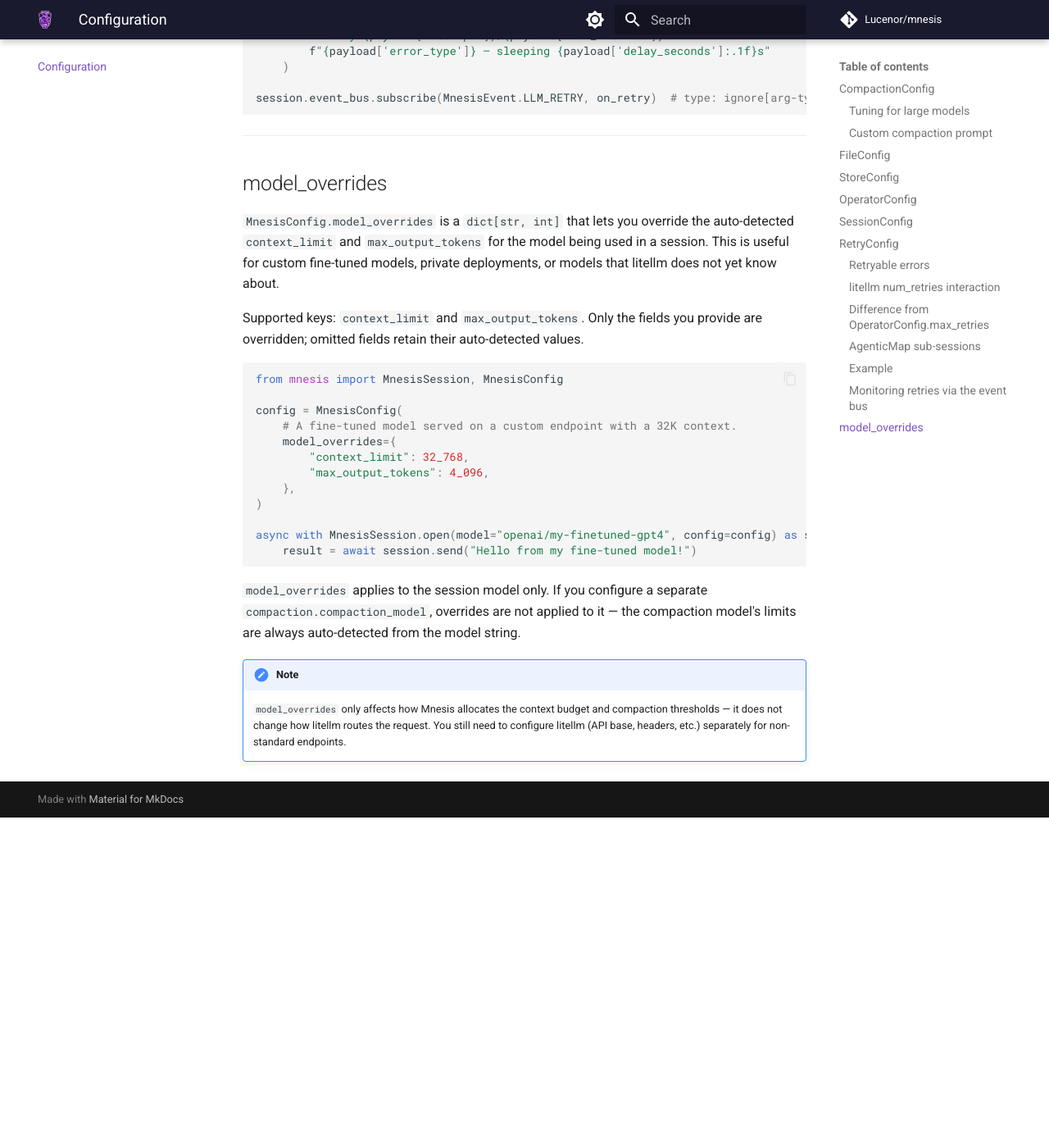
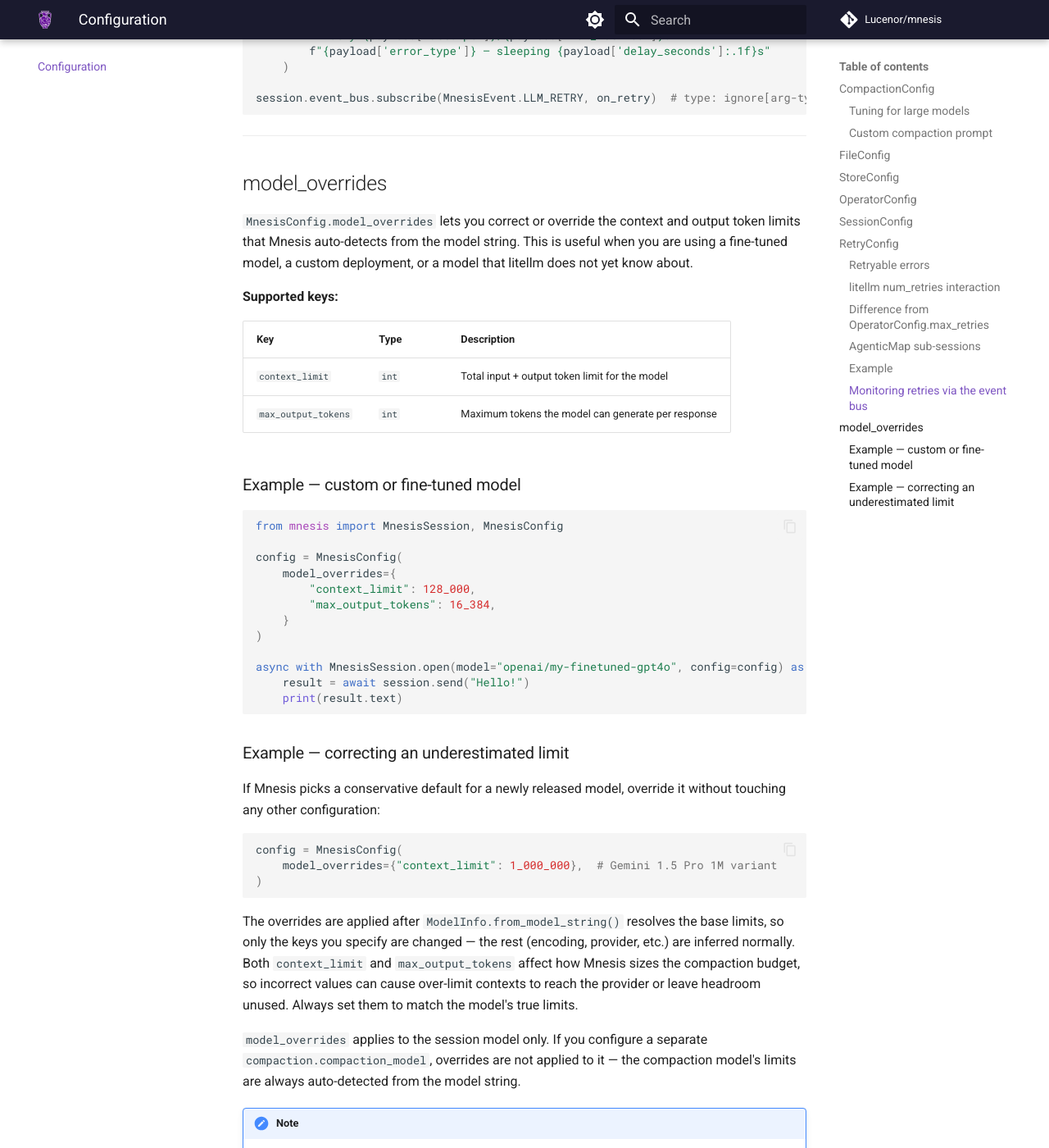
Before and after one commit to Lucenor/mnesis, an MkDocs documentation site: the page built from docs/configuration.md, in a window 1280 px wide and 1400 px high, scrolled down 5465 px. Shown: the whole window at 82% size. Built offline with MkDocs 1.6.1 and Material for MkDocs 9.7.7, drawn with Linux system fonts in a browser that asks for light colours; comment, search, counter and statistics services are not loaded; before the commit the page ends 6462 px from its top, so only the background shows below that; some of the changed text lies outside the part shown.

Commit message:
docs: document read_only=True behavior and model_overrides for 0.3.0
- operators.md: replace the NotImplementedError caveat on AgenticMap
  read_only=True with the implemented behavior: sub-sessions receive
  tools=None, enabling multi-turn reasoning without tool access; document
  the tools-stripped-with-warning edge case

- configuration.md: add model_overrides section with supported keys table,
  two concrete code examples (custom fine-tuned model, correcting an
  underestimated context limit), and a note on how overrides interact with
  ModelInfo.from_model_string()

- providers.md: add "Custom or fine-tuned models" section with a working
  code example and a cross-reference back to the configuration.md
  model_overrides section

Cross-cutting scan found no other stale read_only/NotImplementedError
language across the docs corpus. events.md and getting-started.md are
intentionally untouched (owned by Streams 1 and 2 respectively).

````diff
--- a/docs/configuration.md
+++ b/docs/configuration.md
@@ -189,28 +189,52 @@ session.event_bus.subscribe(MnesisEvent.LLM_RETRY, on_retry)  # type: ignore[arg
 
 ## model_overrides
 
-`MnesisConfig.model_overrides` is a `dict[str, int]` that lets you override
-the auto-detected `context_limit` and `max_output_tokens` for the model being
-used in a session. This is useful for custom fine-tuned models, private
-deployments, or models that litellm does not yet know about.
+`MnesisConfig.model_overrides` lets you correct or override the context and
+output token limits that Mnesis auto-detects from the model string. This is
+useful when you are using a fine-tuned model, a custom deployment, or a model
+that litellm does not yet know about.
 
-Supported keys: `context_limit` and `max_output_tokens`. Only the fields you
-provide are overridden; omitted fields retain their auto-detected values.
+**Supported keys:**
+
+| Key | Type | Description |
+|---|---|---|
+| `context_limit` | `int` | Total input + output token limit for the model |
+| `max_output_tokens` | `int` | Maximum tokens the model can generate per response |
+
+### Example — custom or fine-tuned model
 
 ```python
 from mnesis import MnesisSession, MnesisConfig
 
 config = MnesisConfig(
-    # A fine-tuned model served on a custom endpoint with a 32K context.
     model_overrides={
-        "context_limit": 32_768,
-        "max_output_tokens": 4_096,
-    },
+        "context_limit": 128_000,
+        "max_output_tokens": 16_384,
+    }
 )
 
-async with MnesisSession.open(model="openai/my-finetuned-gpt4", config=config) as session:
-    result = await session.send("Hello from my fine-tuned model!")
+async with MnesisSession.open(model="openai/my-finetuned-gpt4o", config=config) as session:
+    result = await session.send("Hello!")
+    print(result.text)
 ```
+
+### Example — correcting an underestimated limit
+
+If Mnesis picks a conservative default for a newly released model, override it
+without touching any other configuration:
+
+```python
+config = MnesisConfig(
+    model_overrides={"context_limit": 1_000_000},  # Gemini 1.5 Pro 1M variant
+)
+```
+
+The overrides are applied after `ModelInfo.from_model_string()` resolves the
+base limits, so only the keys you specify are changed — the rest (encoding,
+provider, etc.) are inferred normally. Both `context_limit` and
+`max_output_tokens` affect how Mnesis sizes the compaction budget, so incorrect
+values can cause over-limit contexts to reach the provider or leave headroom
+unused. Always set them to match the model's true limits.
 
 `model_overrides` applies to the session model only. If you configure a
 separate `compaction.compaction_model`, overrides are not applied to it — the
@@ -220,4 +244,5 @@ compaction model's limits are always auto-detected from the model string.
     `model_overrides` only affects how Mnesis allocates the context budget and
     compaction thresholds — it does not change how litellm routes the request.
     You still need to configure litellm (API base, headers, etc.) separately
-    for non-standard endpoints.
+    for non-standard endpoints. See [LLM Providers](providers.md) for the full
+    list of supported providers and model string formats.
````
Also changed, not shown: docs/operators.md (+7 -5 lines), docs/providers.md (+12 -15 lines).
